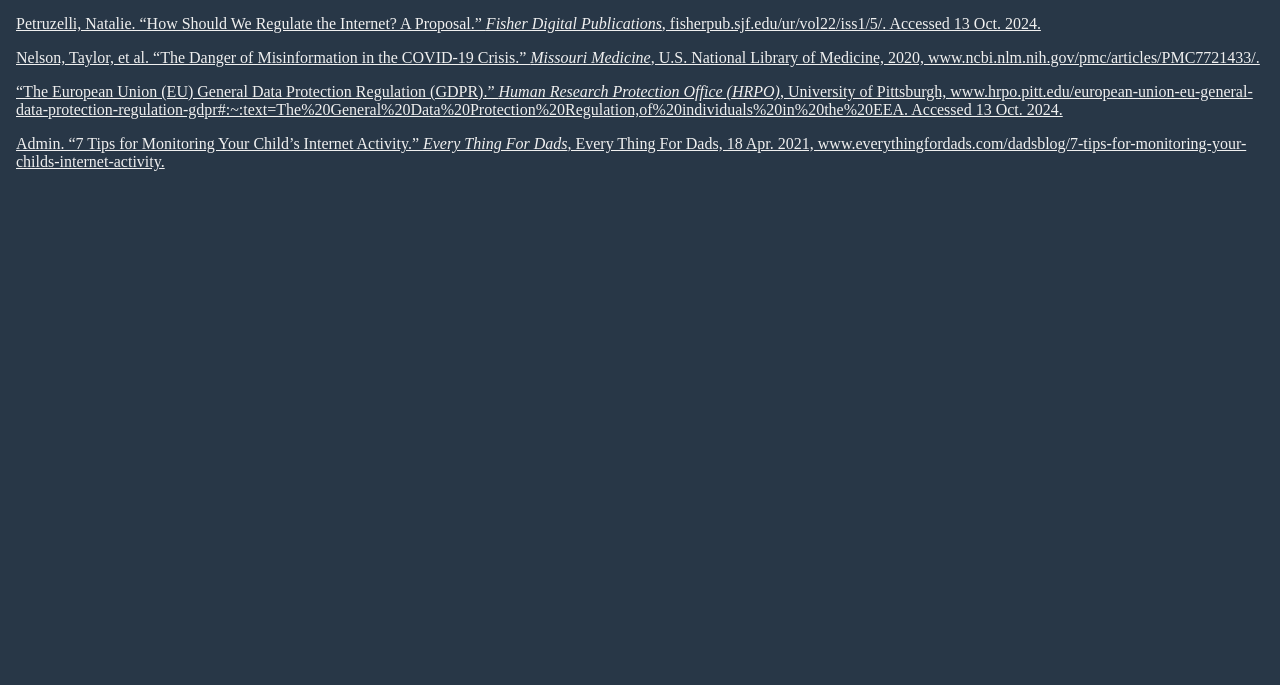
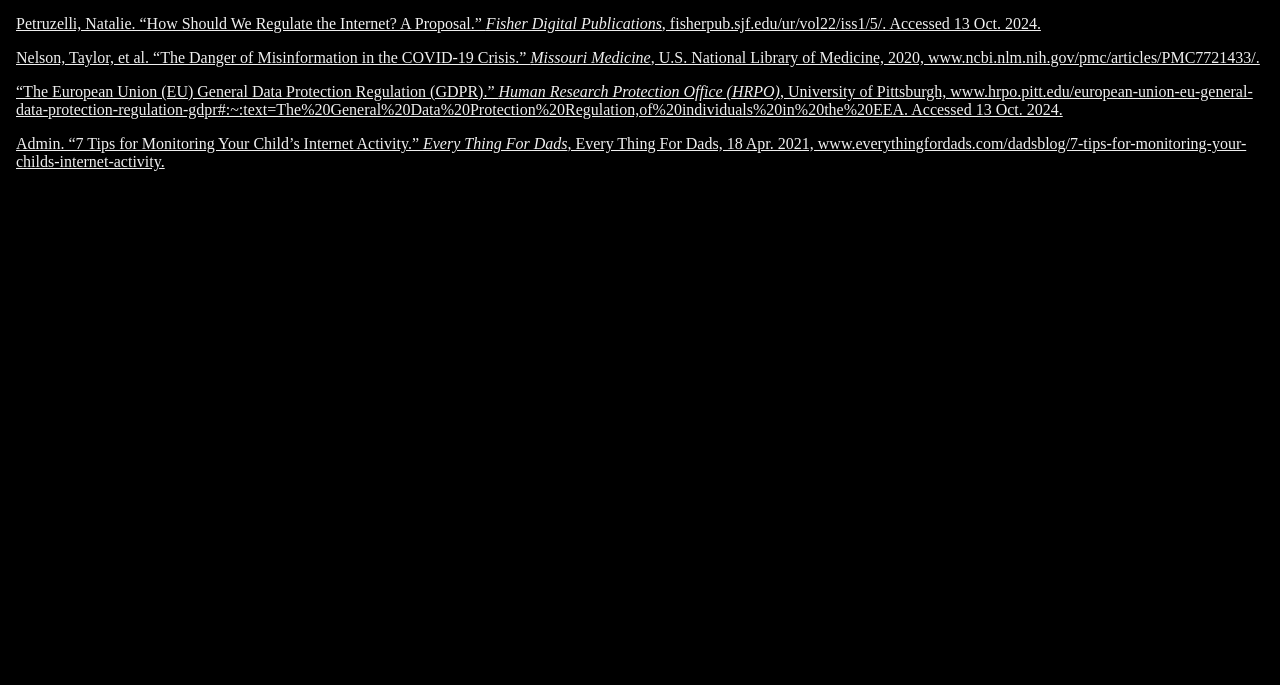
Before and after one commit to dhayes-pvcc/dhayes-pvcc.github.io, a plain HTML site: page Sources.html in a window 1280 px wide. Shown: the part 115-800 px from the top of the page. Drawn offline with Linux system fonts and the light colour scheme.

Commit message:
Update Sources.html

```diff
--- a/Sources.html
+++ b/Sources.html
@@ -5,7 +5,7 @@
 
 	</head>
 	  <style>
-			body {background-color: #283747;}
+			body {background-color: #000000;}
 		  	li {float: left; color: #000000;}
 		  	ul {list-style-type: none; background-color: #e5e5e5; margin: 0; padding: 0; overflow: hidden;}
 		        a  {display: block; padding: 8px; color:rgb(240, 240, 240);}
```
